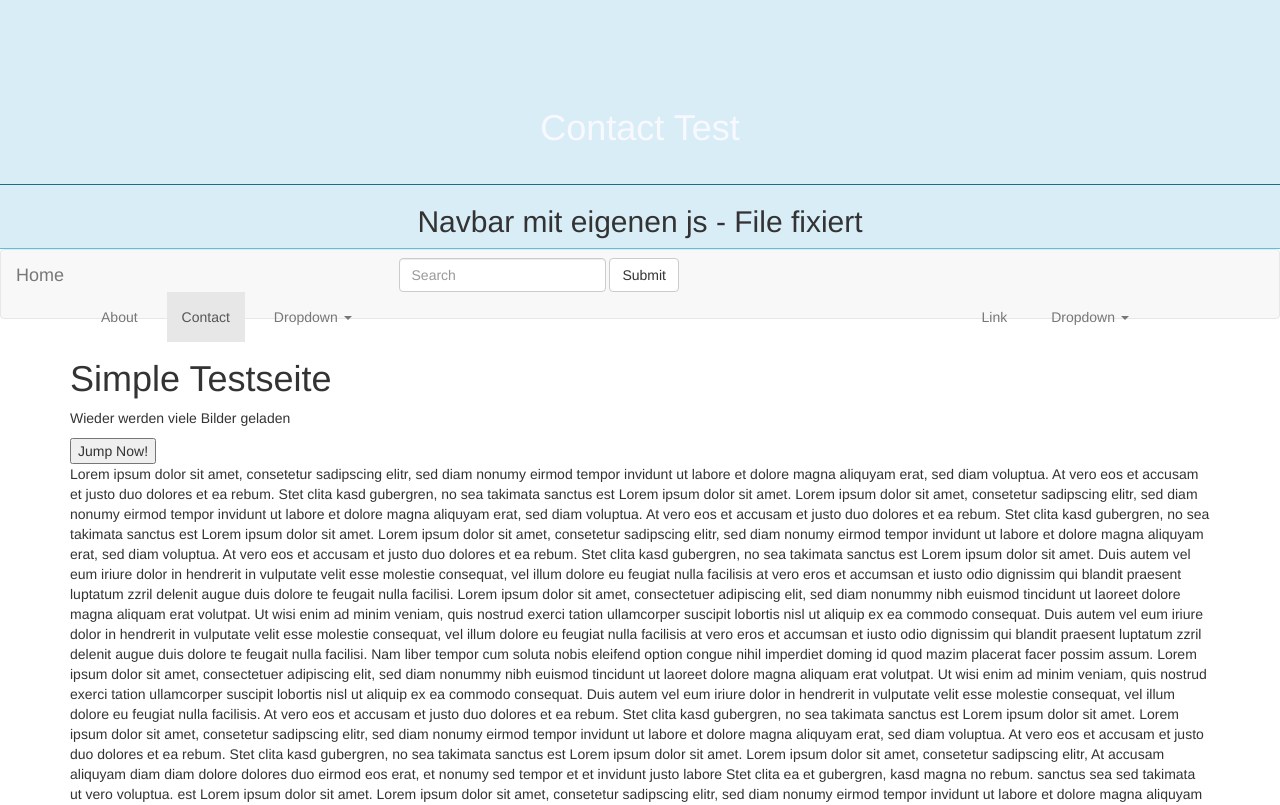
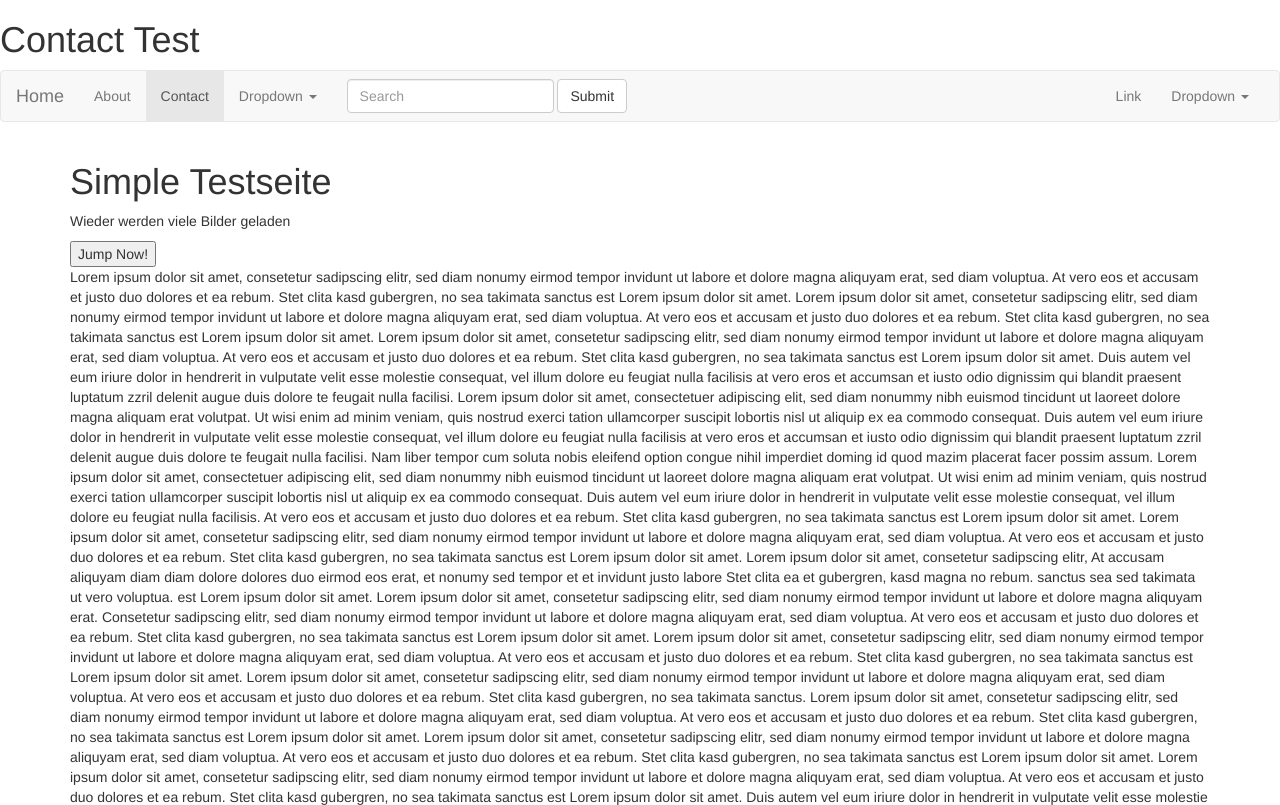
Before and after one commit to Schiller-Stoff/LoadStyler, a website: page dist/contact.html in a window 1280 px wide. Shown: the top 805 px of the page. Drawn offline with nearby package versions, Linux system fonts and the light colour scheme; files that its build step writes are made by us from their sources; files whose address does not match are found by name.

Commit message:
removed custom css

```diff
--- a/dist/contact.html
+++ b/dist/contact.html
@@ -4,24 +4,16 @@
     <meta charset="UTF-8">
     <title>Title</title>
 
-    <link rel="stylesheet" href="other/bootstrap/bootstrap.min.css">
-
     <!--bootstrap-->
     <link rel="stylesheet" href="../node_modules/bootstrap/dist/css/bootstrap.min.css">
-
-    <!--restyle-->
-    <link rel="stylesheet" href="css/baseStyle.css">
 
     <!--LoadStyler-->
     <link rel="stylesheet" href="css/LoadStyler.css">
 
 </head>
 <body>
-<header class="bg-info w-100 h-100">
+<header class="w-100 h-100">
     <h1>Contact Test</h1>
-    <div>
-        <h2>Navbar mit eigenen js - File fixiert</h2>
-    </div>
 </header>
 <nav class="navbar navbar-default">
     <div class="container-fluid">
```
